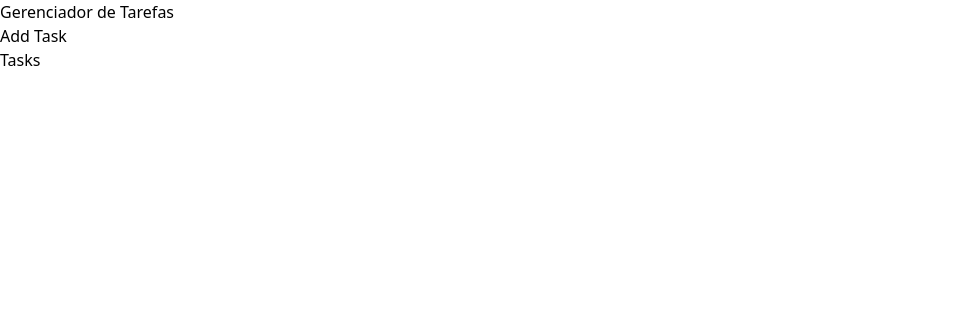
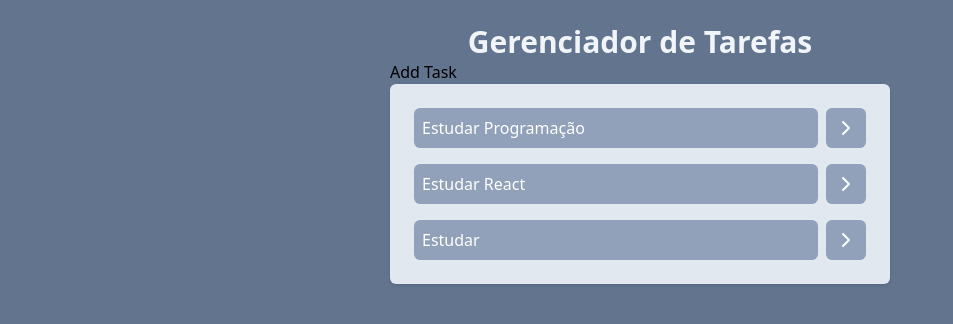
Before and after one commit to guiverdadebuss/react_first_project_video_classes, a React (Vite) app: page / in a window 1280 px wide. Shown: the top 324 px of the page, without its empty margins (0-953 px from the left). Built offline with nearby package versions, Linux system fonts and the light colour scheme.

Commit message:
feat: tasks.jsx css done

```diff
--- a/package.json
+++ b/package.json
@@ -11,6 +11,7 @@
   },
   "dependencies": {
     "@tailwindcss/vite": "^4.1.13",
+    "lucide-react": "^0.435.0",
     "react": "^19.1.1",
     "react-dom": "^19.1.1",
     "tailwindcss": "^4.1.13"
--- a/src/App.jsx
+++ b/src/App.jsx
@@ -1,14 +1,41 @@
+import { useState } from "react";
 import AddTask from "./components/AddTask";
 import Tasks from "./components/Tasks";
 
+function App() {
+  const [tasks, setTasks] = useState([
+    {
+      id: 1,
+      title: "Estudar Programação",
+      description:
+        "Estudar programação para me tornar um desenvolvedor full stack.",
+      isCompleted: false,
+    },
+    {
+      id: 2,
+      title: "Estudar React",
+      description:
+        "Estudar React para me tornar um desenvolvedor full stack.",
+      isCompleted: false,
+    },
+    {
+      id: 1,
+      title: "Estudar",
+      description:
+        "Estudar para me tornar um desenvolvedor full stack.",
+      isCompleted: false,
+    },
+  ]);
 
-
-function App() {
   return (
-    <div>
-      <h1>Gerenciador de Tarefas</h1>
-      <AddTask />
-      <Tasks />
+    <div className="w-screen h-screen bg-slate-500 flex justify-center p-6">
+      <div className="w-[500px]">
+        <h1 className="text-3xl text-slate-100 font-bold text-center">
+          Gerenciador de Tarefas
+        </h1>
+        <AddTask />
+        <Tasks tasks={tasks}/>
+      </div>
     </div>
   );
 }
--- a/src/components/Tasks.jsx
+++ b/src/components/Tasks.jsx
@@ -1,5 +1,16 @@
-function Tasks() {
-    return <h1>Tasks</h1>
+import { ChevronRightIcon } from "lucide-react";
+
+function Tasks(props) {
+  return (
+    <ul className="space-y-4 p-6 bg-slate-200 rounded-md shadow">
+      {props.tasks.map((task) => (
+        <li key={task} className="flex gap-2">
+          <button className="bg-slate-400 text-left w-full text-white p-2 rounded-md">{task.title}</button>
+          <button className="bg-slate-400 text-white p-2 rounded-md"><ChevronRightIcon /></button>
+        </li>
+      ))}
+    </ul>
+  );
 }
 
 export default Tasks;
```
Also changed, not shown: 1 other file (tests, documents, lock files or other folders).
